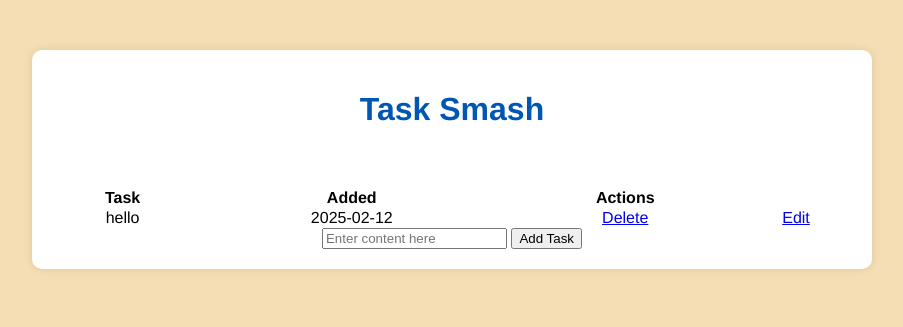
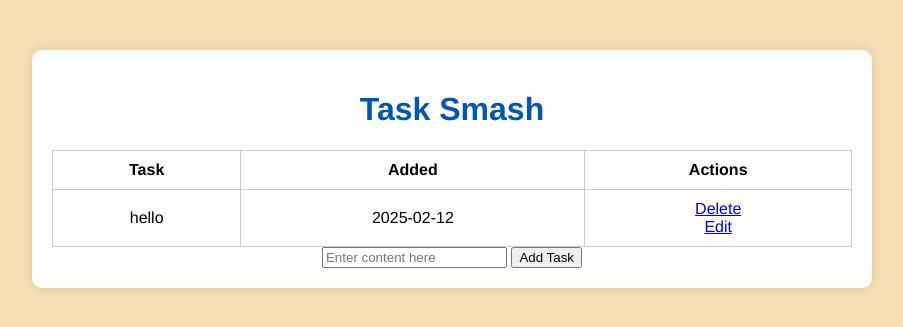
Before and after one commit to Achan112233/Crud-App, a Flask app: page / in a window 1280 px wide. Shown: the top 327 px of the page, without its empty margins (188-1091 px from the left). Run offline with Flask 3, Linux system fonts and the light colour scheme.

Commit message:
table data

```diff
--- a/static/styles.css
+++ b/static/styles.css
@@ -27,4 +27,12 @@ table {
   width: 100%;
   margin-top: 20px;
   border-collapse: collapse;
+}
+table th, table td {
+  padding: 10px;
+  border: 1px solid #ccc;
+}
+table th th, table td th {
+  background-color: #f0f0f0;
+  color: 333;
 }/*# sourceMappingURL=styles.css.map */
--- a/static/styles.scss
+++ b/static/styles.scss
@@ -36,5 +36,12 @@ table{
   width: 100%;
   margin-top: 20px;
   border-collapse: collapse;
-
+  th, td{
+    padding: 10px;
+    border: 1px solid #ccc;
+    th{
+      background-color: #f0f0f0;
+      color: 333;
+    }
+  }
 }
--- a/templates/index.html
+++ b/templates/index.html
@@ -18,9 +18,9 @@
             <tr>
                 <td>{{task.content}}</td>
                 <td>{{task.created.strftime("%Y-%m-%d")}}</td>
-                <td><a href="/delete/{{task.id}}">Delete</a></td>
+                <td><a href="/delete/{{task.id}}">Delete</a>
                 <br>
-                <td><a href="/edit/{{task.id}}">Edit</a></td>
+                <a href="/edit/{{task.id}}">Edit</a></td>
             </tr>
             {% endfor %}
         </table>
```
Also changed, not shown: instance/database.db, 1 other file.
